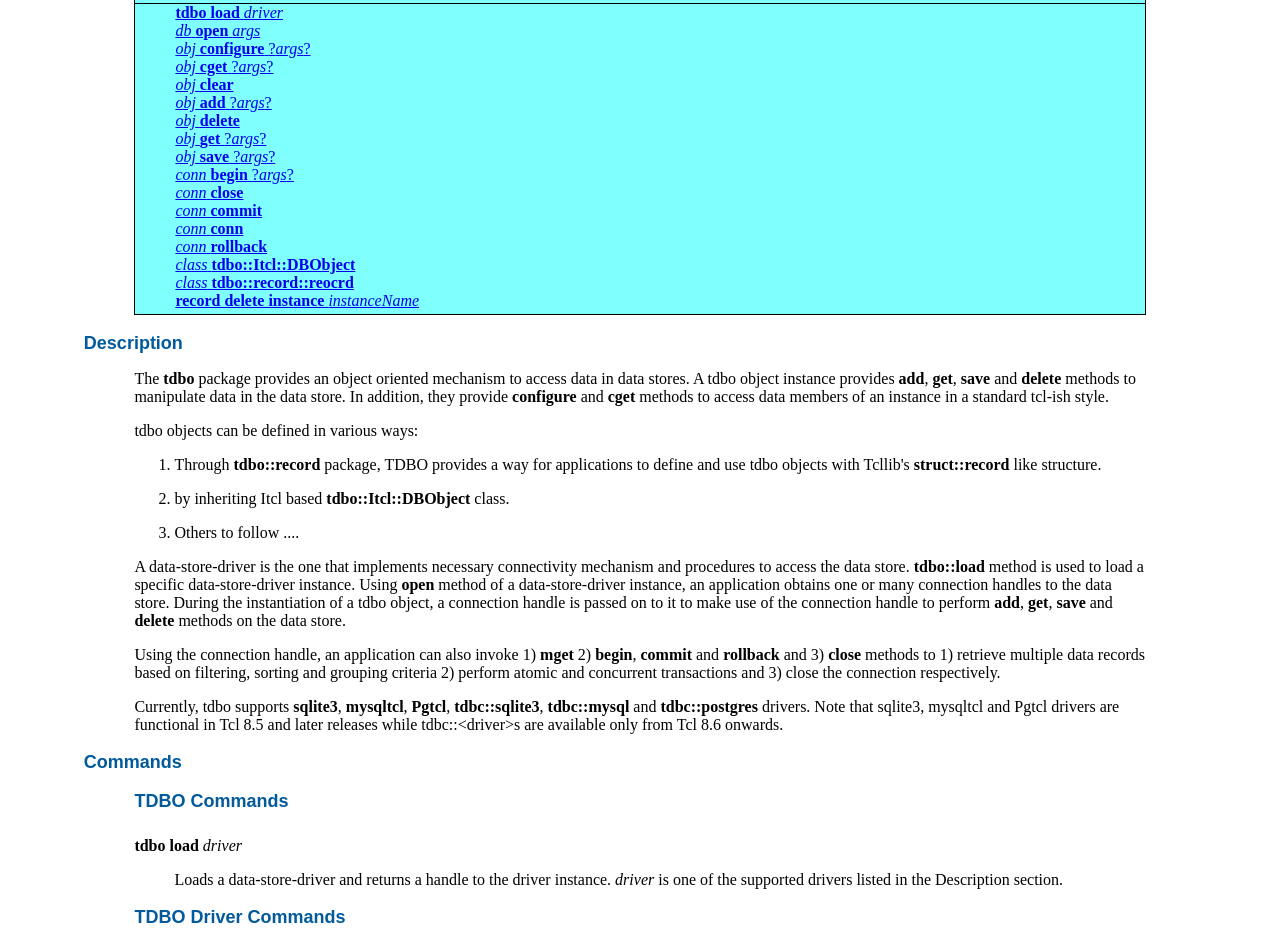
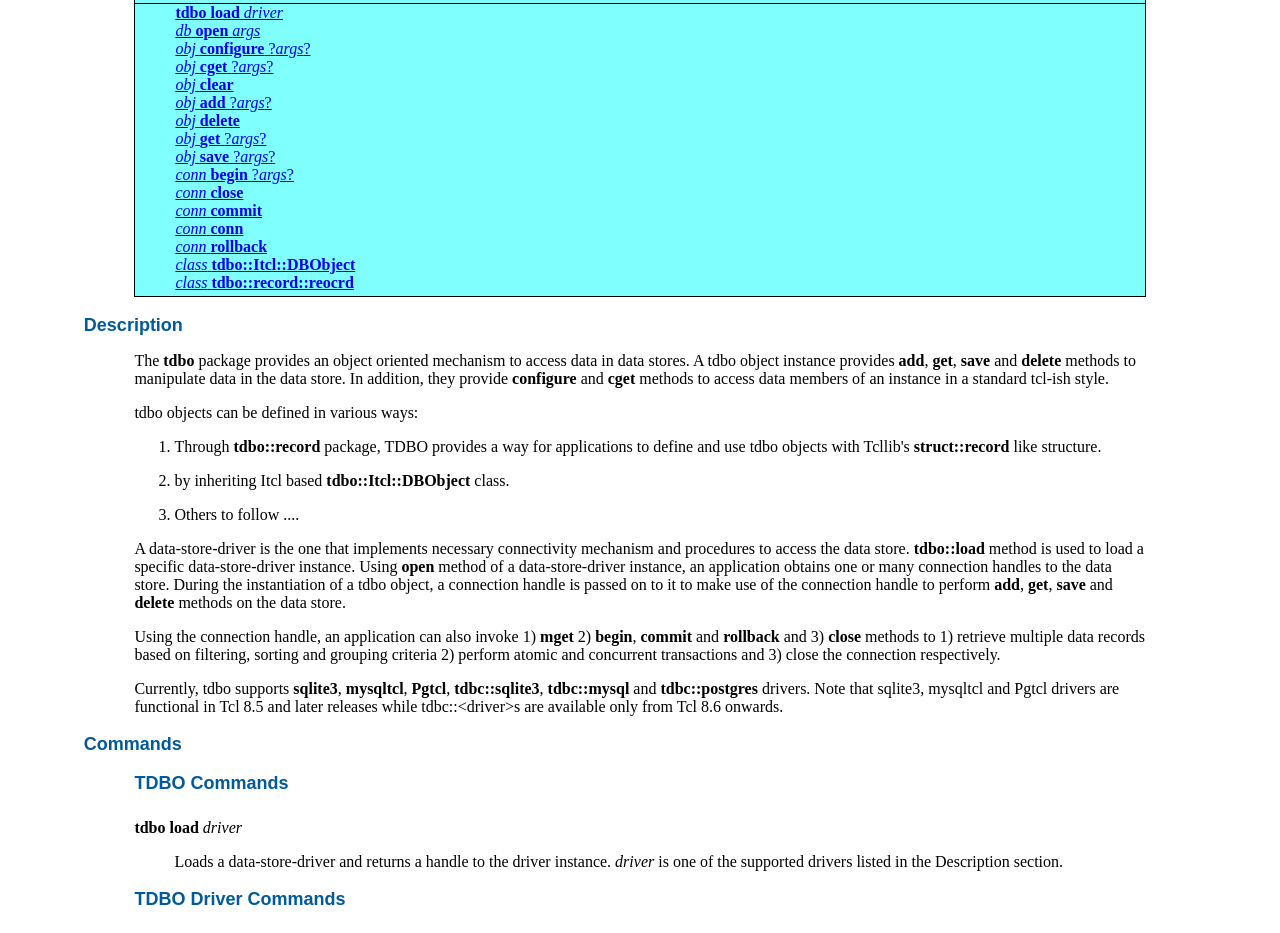
Before and after one commit to nagarajanchinnasamy/tdbo, a plain HTML site: page tdbo.html in a window 1280 px wide. Shown: the part 730-1663 px from the top of the page. Drawn offline with Linux system fonts and the light colour scheme.

Commit message:
Last minute documentation update for tdbo_0_1_4

```diff
--- a/tdbo.html
+++ b/tdbo.html
@@ -162,7 +162,6 @@
 <li><a href="#14"><i class="arg">conn</i> <b class="cmd">rollback</b></a></li>
 <li><a href="#15"><i class="arg">class</i> <b class="cmd">tdbo::Itcl::DBObject</b></a></li>
 <li><a href="#16"><i class="arg">class</i> <b class="cmd">tdbo::record::reocrd</b></a></li>
-<li><a href="#17"><b class="cmd">record delete instance</b> <i class="arg">instanceName</i></a></li>
 </ul>
 </div>
 </div>
@@ -419,7 +418,7 @@ Bangalore, 560001 and India as the value for <i class="arg">city</i>,
 <dd><p>Deletes tdbo object definition <i class="arg">definitionName</i>, and all instances
 of <i class="arg">definitionName</i>. It returns an error if the <i class="arg">definitionName</i>
 does not exist.</p></dd>
-<dt><a name="17"><b class="cmd">record delete instance</b> <i class="arg">instanceName</i></a></dt>
+<dt><b class="cmd">record delete instance</b> <i class="arg">instanceName</i></dt>
 <dd><p>Deletes <i class="arg">instance</i> with the name of <i class="arg">instanceName</i>. It
 returns an error if the <i class="arg">instanceName</i> does not exist.</p></dd>
 </dl>
```
Also changed, not shown: 1 other file.
